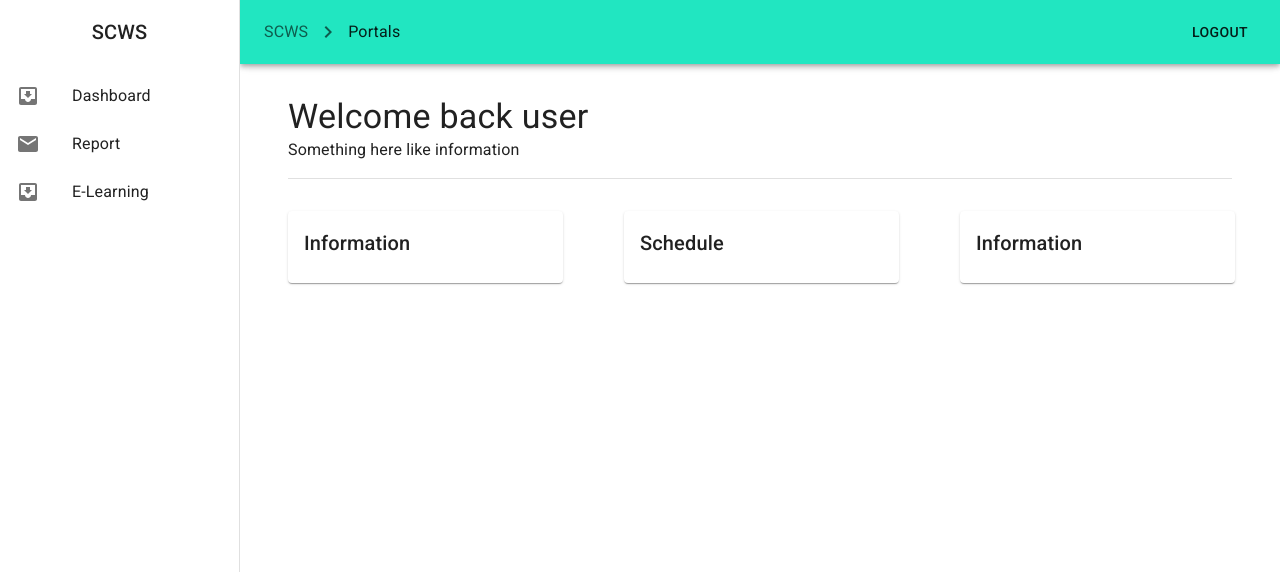
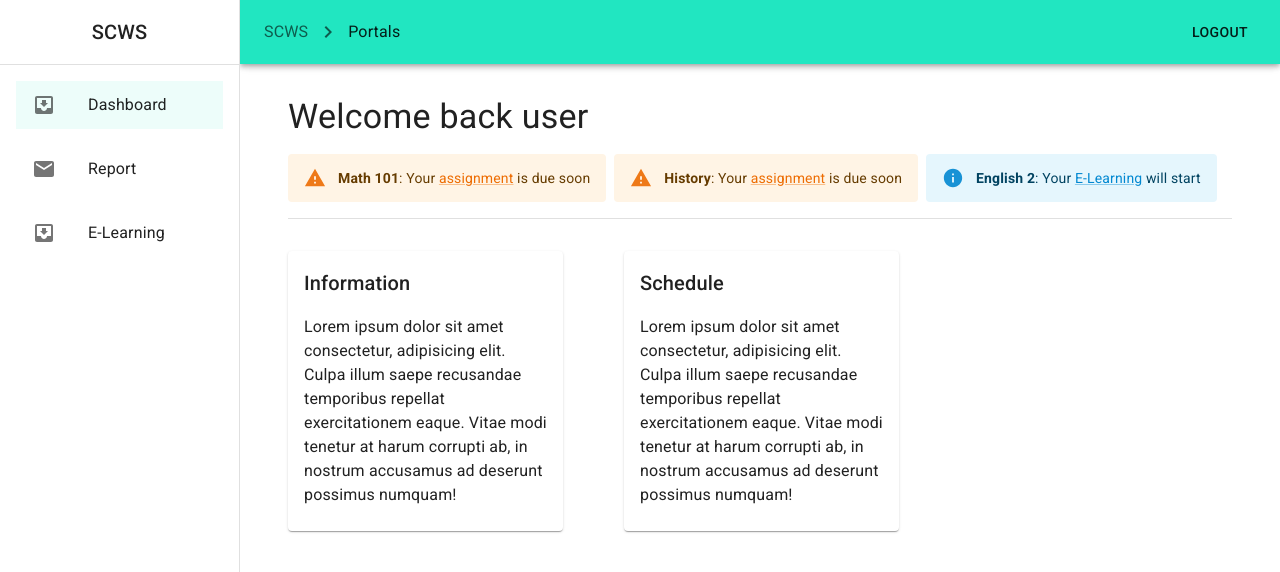
Before and after one commit to anggakharisma/scws, a Next.js app: page /portals/dashboard in a window 1280 px wide. Shown: the top 572 px of the page. Built offline with nearby package versions, Linux system fonts and the light colour scheme; no server answers.

Commit message:
chore: dashboard revamp

```diff
--- a/src/app/(main)/login/LinkItem.tsx
+++ b/src/app/(main)/login/LinkItem.tsx
@@ -6,14 +6,14 @@ import { usePathname } from "next/navigation";
 const LinkItem = ({ name, href }: { name: string, href: string }) => {
   const pathname = usePathname()
 
-  return <li
+  return <Link href={href}
     className={clsx(
       {
         'border-primary border-b-2': href === pathname
       },
       'text-sm font-medium tracking-wide uppercase text-stone-700 hover:cursor-pointer hover:text-primary pb-1'
     )}
-  ><Link href={href}>{name}</Link></li>
+  >{name}</Link>
 }
 
-export default LinkItem;
+      export default LinkItem;
--- a/src/app/(main)/page.tsx
+++ b/src/app/(main)/page.tsx
@@ -25,7 +25,7 @@ export default function Home() {
             sizes="100vw"
           />
         </div>
-        <div className="absolute -bottom-[4rem] lg:-bottom-14 flex left-1/2 lg:left-1/4  -translate-x-1/2 shadow-lg rounded-lg">
+        <div className="absolute -bottom-[4rem] lg:-bottom-14 flex left-1/2 lg:left-1/4  -translate-x-1/2 shadow-lg rounded-lg bg-white">
           {[
             {
               count: "15+",
@@ -47,7 +47,7 @@ export default function Home() {
             return (
               <div
                 key={id}
-                className="lg:flex flex-col items-center bg-white p-6 py-8 lg:p-8"
+                className="lg:flex flex-col items-center p-6 py-8 lg:p-8"
               >
                 <h3 className="font-bold">{item.count}</h3>
                 {item.title}
--- a/src/app/(user)/portals/dashboard/Items.tsx
+++ b/src/app/(user)/portals/dashboard/Items.tsx
@@ -1,11 +1,27 @@
 "use client";
-import { Card, CardContent, Divider, Grid2, Typography } from "@mui/material";
+import { Info, Warning } from "@mui/icons-material";
+import { Divider, Grid2, Link, Stack, Typography } from "@mui/material";
+import Alert from'@mui/material/Alert';
+import Card from'@mui/material/Card';
+import CardContent from'@mui/material/CardContent';
 
 export default function DashboardItems() {
   return (
     <>
-      <Typography variant="h4">Welcome back user</Typography>
-      <Typography variant="body1">Something here like information</Typography>
+      <Typography variant="h4" sx={{
+        mb: 2
+      }}>Welcome back user</Typography>
+      <Stack direction='row' spacing={1}>
+        <Alert icon={<Warning fontSize="inherit" />} severity="warning">
+          <strong>Math 101</strong>: Your <Link color="warning" href="/portals/dashboard">assignment</Link> is due soon
+        </Alert>
+        <Alert icon={<Warning fontSize="inherit" />} severity="warning">
+          <strong>History</strong>: Your <Link color="warning" href="/portals/dashboard">assignment</Link> is due soon
+        </Alert>
+        <Alert icon={<Info fontSize="inherit" />} severity="info">
+          <strong>English 2</strong>: Your <Link color="info" href="/portals/dashboard">E-Learning</Link> will start
+        </Alert>
+      </Stack>
       <Divider sx={{
         my: 2,
         mb: 4
@@ -14,9 +30,10 @@ export default function DashboardItems() {
         <Grid2 size={4}>
           <Card sx={{ minWidth: 275 }}>
             <CardContent>
-              <Typography variant="h6">
+              <Typography variant="h6" sx={{ mb: 2 }}>
                 Information
               </Typography>
+              <p>Lorem ipsum dolor sit amet consectetur, adipisicing elit. Culpa illum saepe recusandae temporibus repellat exercitationem eaque. Vitae modi tenetur at harum corrupti ab, in nostrum accusamus ad deserunt possimus numquam!</p>
             </CardContent>
           </Card>
         </Grid2>
@@ -24,19 +41,10 @@ export default function DashboardItems() {
         <Grid2 size={4}>
           <Card sx={{ minWidth: 275 }}>
             <CardContent>
-              <Typography variant="h6">
+              <Typography variant="h6" sx={{ mb: 2 }}>
                 Schedule
               </Typography>
-            </CardContent>
-          </Card>
-        </Grid2>
-
-        <Grid2 size={4}>
-          <Card sx={{ minWidth: 275 }}>
-            <CardContent>
-              <Typography variant="h6">
-                Information
-              </Typography>
+              <p>Lorem ipsum dolor sit amet consectetur, adipisicing elit. Culpa illum saepe recusandae temporibus repellat exercitationem eaque. Vitae modi tenetur at harum corrupti ab, in nostrum accusamus ad deserunt possimus numquam!</p>
             </CardContent>
           </Card>
         </Grid2>
--- a/src/app/components/Navbar.tsx
+++ b/src/app/components/Navbar.tsx
@@ -9,7 +9,7 @@ export default async function Navbar() {
   console.log(user.data.user)
 
   return (
-    <header className="w-full py-4 flex shadow-md sticky bg-white">
+    <header className="w-full py-2 flex shadow-md sticky bg-white">
       <div className="w-full md:w-10/12 mx-auto flex items-center justify-between gap-8 py-0 px-8 lg:px-16">
         <Link href="/"><h1 className="text-3xl font-bold text-primary">SCWS</h1></Link>
         <ul className="w-10/12 self-center items-center justify-self-center lg:flex p-4 px-8 hidden gap-12">
--- a/src/app/components/user/Navbar.tsx
+++ b/src/app/components/user/Navbar.tsx
@@ -2,6 +2,7 @@ import MailIcon from "@mui/icons-material/Mail";
 import InboxIcon from "@mui/icons-material/MoveToInbox";
 import {
   Box,
+  Divider,
   Drawer,
   List,
   ListItem,
@@ -11,9 +12,12 @@ import {
   Typography
 } from "@mui/material";
 import Link from "next/link";
+import { usePathname } from "next/navigation";
 
 const drawerWidth = 240;
 export default function NavUser() {
+  const pathname = usePathname()
+
   return (
     <Drawer
       variant="permanent"
@@ -26,6 +30,7 @@ export default function NavUser() {
       <Typography sx={{
         p: 2
       }} variant="h6" align="center">SCWS</Typography>
+      <Divider />
       <Box sx={{ overflow: "auto" }}>
         <List>
           {[
@@ -34,8 +39,8 @@ export default function NavUser() {
             { text: "E-Learning", path: "/portals/e-learning" },
           ].map((item, index) => (
             <Link href={item.path} key={item.text}>
-              <ListItem key={item.text} disablePadding>
-                <ListItemButton>
+              <ListItem key={item.text}>
+                <ListItemButton selected={item.path === pathname}>
                   <ListItemIcon>
                     {index % 2 === 0 ? <InboxIcon /> : <MailIcon />}
                   </ListItemIcon>
```
Also changed, not shown: src/db/seed.ts (added).
